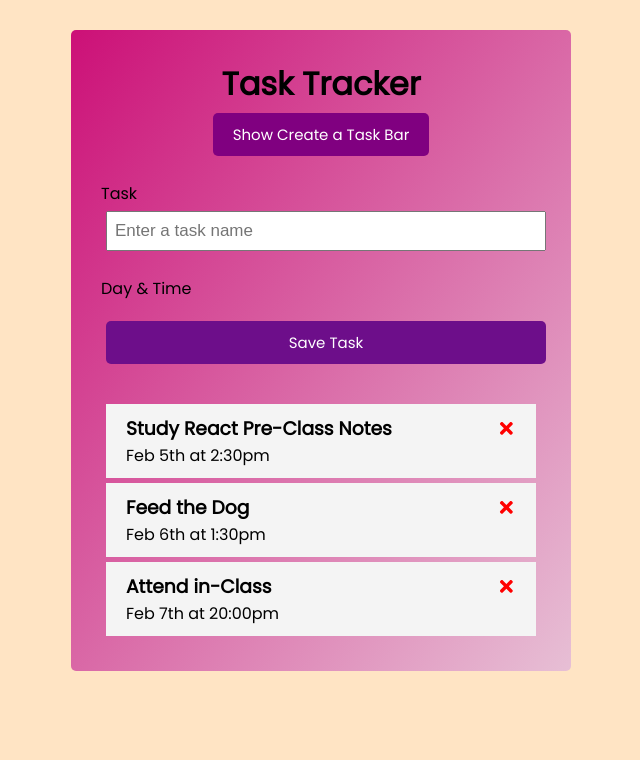
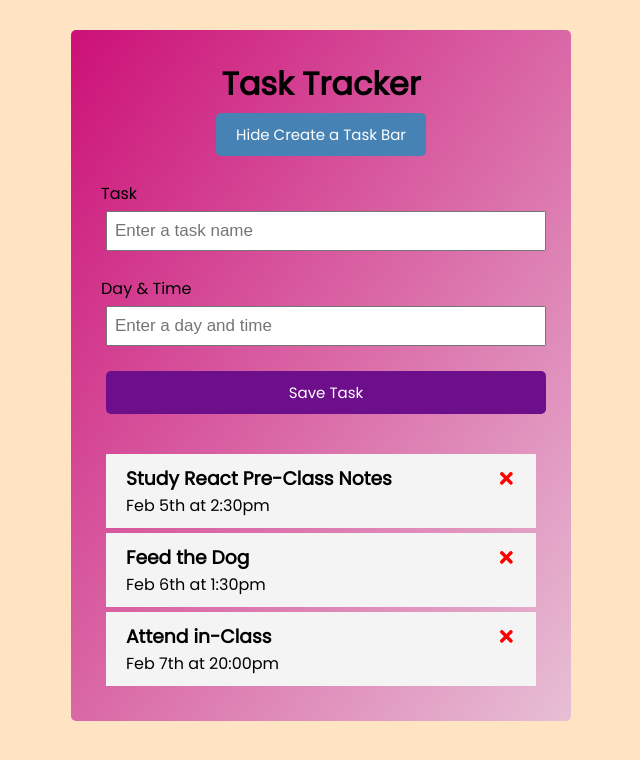
Before and after one commit to szrbrhm/react-task-project, a React (Create React App) app: page / in a window 1280 px wide. Both pictures are taken after a click on the button "Show Create a Task Bar". Shown: the top 760 px of the page, without its empty margins (319-959 px from the left). Built offline with nearby package versions, Linux system fonts and the light colour scheme.

Commit message:
finish project

```diff
--- a/src/App.js
+++ b/src/App.js
@@ -7,6 +7,7 @@ import CreateTask from "./components/CreateTask";
 
 function App() {
   const [tasks, setTasks] = useState(initialState);
+  const [isTaskBarShowed, setIsTaskBarShow] = useState(false);
 
   // Create a task
 
@@ -30,11 +31,19 @@ function App() {
     );
   };
 
+  // Toggle Show and hide
+
+  const toggleShow = () => setIsTaskBarShow(prevState => !prevState)
+
   return (
     <div className="container">
-      <Header title={"Task Tracker"} />
-      <CreateTask onCreate={onCreate} />
-      <Tasks tasks={tasks} onDelete={onDelete} />
+      <Header title={"Task Tracker"} isTaskBarShowed={isTaskBarShowed} toggleShow={toggleShow}/>
+      {isTaskBarShowed && <CreateTask onCreate={onCreate} />}
+      {tasks.length > 0 ? (
+        <Tasks tasks={tasks} onDelete={onDelete} toggleDone={toggleDone} />
+      ) : (
+        <p>No Task to show</p>
+      )}
     </div>
   );
 }
--- a/src/components/Button/Button.js
+++ b/src/components/Button/Button.js
@@ -1,9 +1,9 @@
 import React from 'react';
 
-function Button({text, color}) {
+function Button({text, color, toggleShow}) {
     return (
         <div>
-            <button className="btn" style={{backgroundColor: color}}>{text}</button>
+            <button className="btn" style={{backgroundColor: color}} onClick={toggleShow}>{text}</button>
         </div>
     )
 }
--- a/src/components/CreateTask.js
+++ b/src/components/CreateTask.js
@@ -34,7 +34,7 @@ function CreateTask({ onCreate }) {
         </div>
         <div className="form-control">
           <label htmlFor="day">Day & Time</label>
-          <inp
+          <input
             id="day"
             name="day"
             type="text"
--- a/src/components/Header.js
+++ b/src/components/Header.js
@@ -3,11 +3,12 @@ import PropTypes from 'prop-types';
 import Button from './Button/Button';
 
 
-function Header({title}) {
+function Header({title, toggleShow, isTaskBarShowed }) {
     return (
         <header className="header">
             <h1>{title}</h1>
-            <Button color="purple" text="Show Create a Task Bar"/>
+            <Button color={isTaskBarShowed ? "steelblue" : "purple"}
+            text={isTaskBarShowed ? "Hide Create a Task Bar" : "Show Create a Task Bar"} toggleShow={toggleShow}/>
 
         </header>
     )
--- a/src/components/Task.js
+++ b/src/components/Task.js
@@ -1,12 +1,18 @@
 import React from "react";
-import {FaTimes} from 'react-icons/fa';
+import { FaTimes } from "react-icons/fa";
 
-const Task = ({ task, onDelete }) => {
+const Task = ({ task, onDelete, toggleDone }) => {
   return (
-    <div className={"task"}>
+    <div
+      className={`task ${task.isDone ? "done" : ""}`}
+      onDoubleClick={() => toggleDone(task.id)}
+    >
       <h3>
-          {task.text}
-          <FaTimes style={{color: 'red', cursor: 'pointer'}} onClick= {() => onDelete(task.id)}/>
+        {task.text}
+        <FaTimes
+          style={{ color: "red", cursor: "pointer" }}
+          onClick={() => onDelete(task.id)}
+        />
       </h3>
       <p>{task.day}</p>
     </div>
--- a/src/components/Tasks.js
+++ b/src/components/Tasks.js
@@ -1,11 +1,11 @@
 
 import Task from "./Task";
 
-function Tasks({tasks, onDelete}) {
+function Tasks({tasks, onDelete, toggleDone}) {
   return (
     <div>
       {tasks.map((task) => (
-        <Task key={task.id} task={task} onDelete={onDelete}/>
+        <Task key={task.id} task={task} onDelete={onDelete} toggleDone={toggleDone}/>
       ))}
     </div>
   );
```
